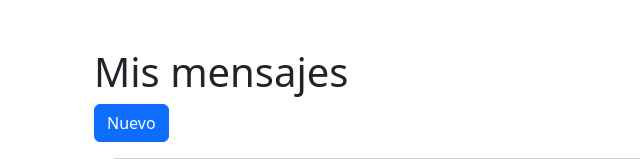
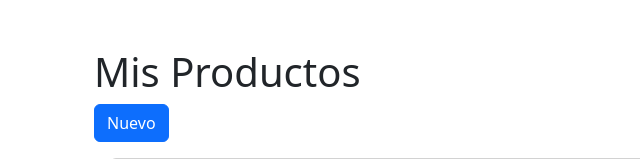
Before and after one commit to Cayigreat/flask_bootstrap, a Flask app: page / in a window 1280 px wide. Shown: the part 67-226 px from the top of the page, without its empty margins (0-640 px from the left). Run offline with Flask 2, Linux system fonts and the light colour scheme; tables that the repository leaves empty hold one stand-in row (values such as "Sample post"); grey boxes marked "Sample" are stand-in pictures.

Commit message:
cambio de Título

```diff
--- a/app/templates/index.html
+++ b/app/templates/index.html
@@ -6,7 +6,7 @@
 <!-- Begin page content -->
 <main class="flex-shrink-0">
   <div class="container">
-    <h1>Mis mensajes</h1>
+    <h1>Mis Productos</h1>
     <a href="{{ url_for('messages.create')}}" class = 'btn btn-primary'>Nuevo</a>
 
     {% for message in messages %}
```
